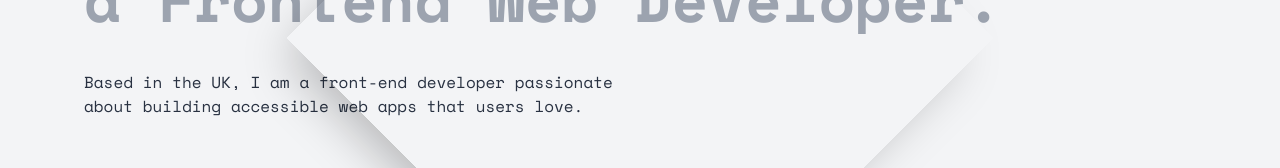
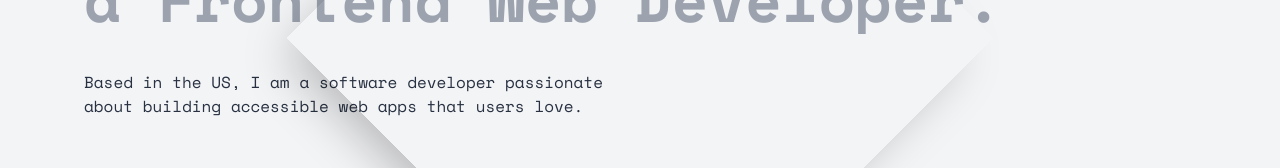
Before and after one commit to nimscodes/nimscodes, a React (Vite) app: page / in a window 1280 px wide. Shown: the part 450-618 px from the top of the page. Built offline with nearby package versions, Linux system fonts and the light colour scheme; no server answers.

Commit message:
Update LeftHero.jsx

```diff
--- a/src/components/LeftHero.jsx
+++ b/src/components/LeftHero.jsx
@@ -19,7 +19,7 @@ const LeftHero = () => {
         a Frontend Web Developer.
       </span>
       <p className="w-[95%] sm:w-[70%] md:w-[50%] mt-5">
-        Based in the UK, I am a front-end developer passionate about building
+        Based in the US, I am a software developer passionate about building
         accessible web apps that users love.
       </p>
       <div className="flex flex-col md:items-center md:flex-row mt-20 md:mt-10 gap-4">
```
